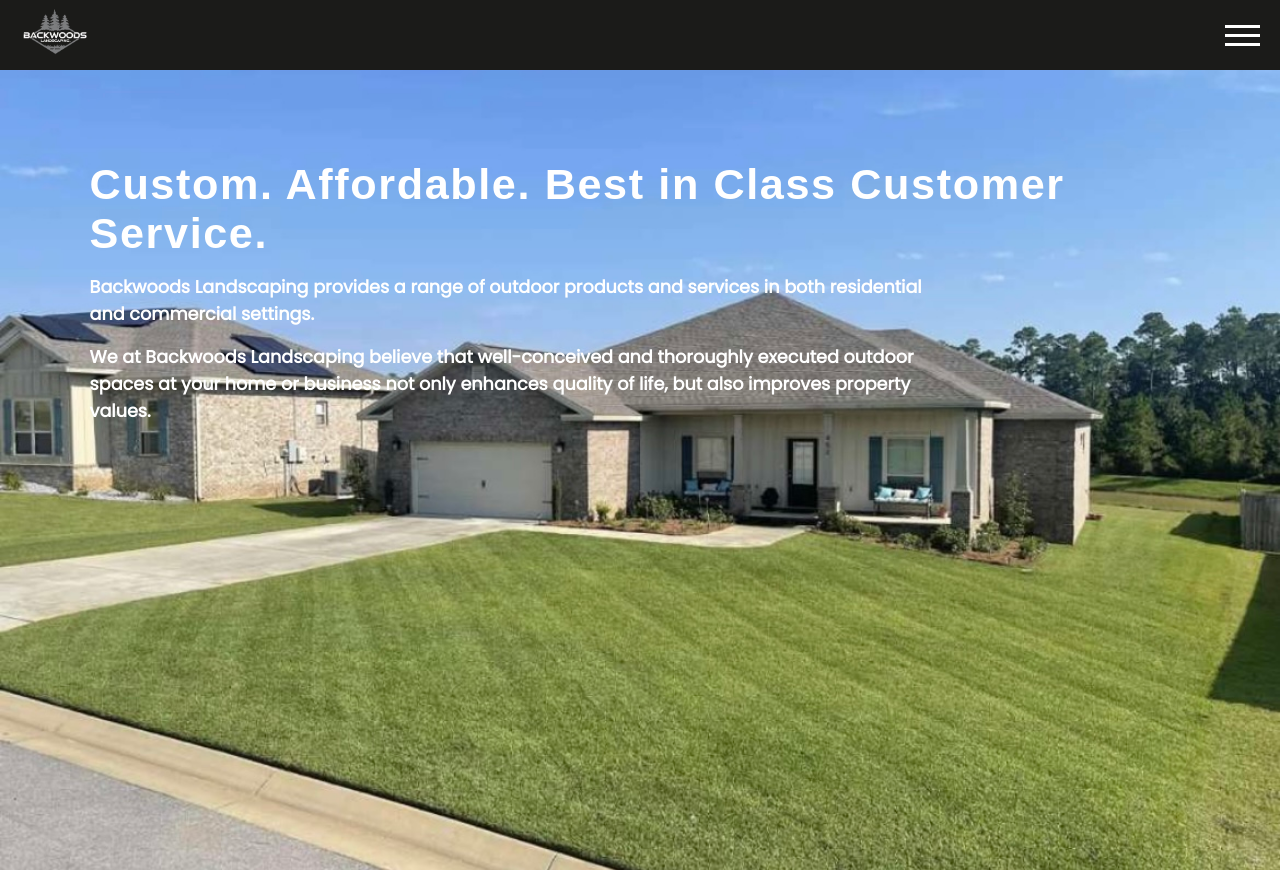
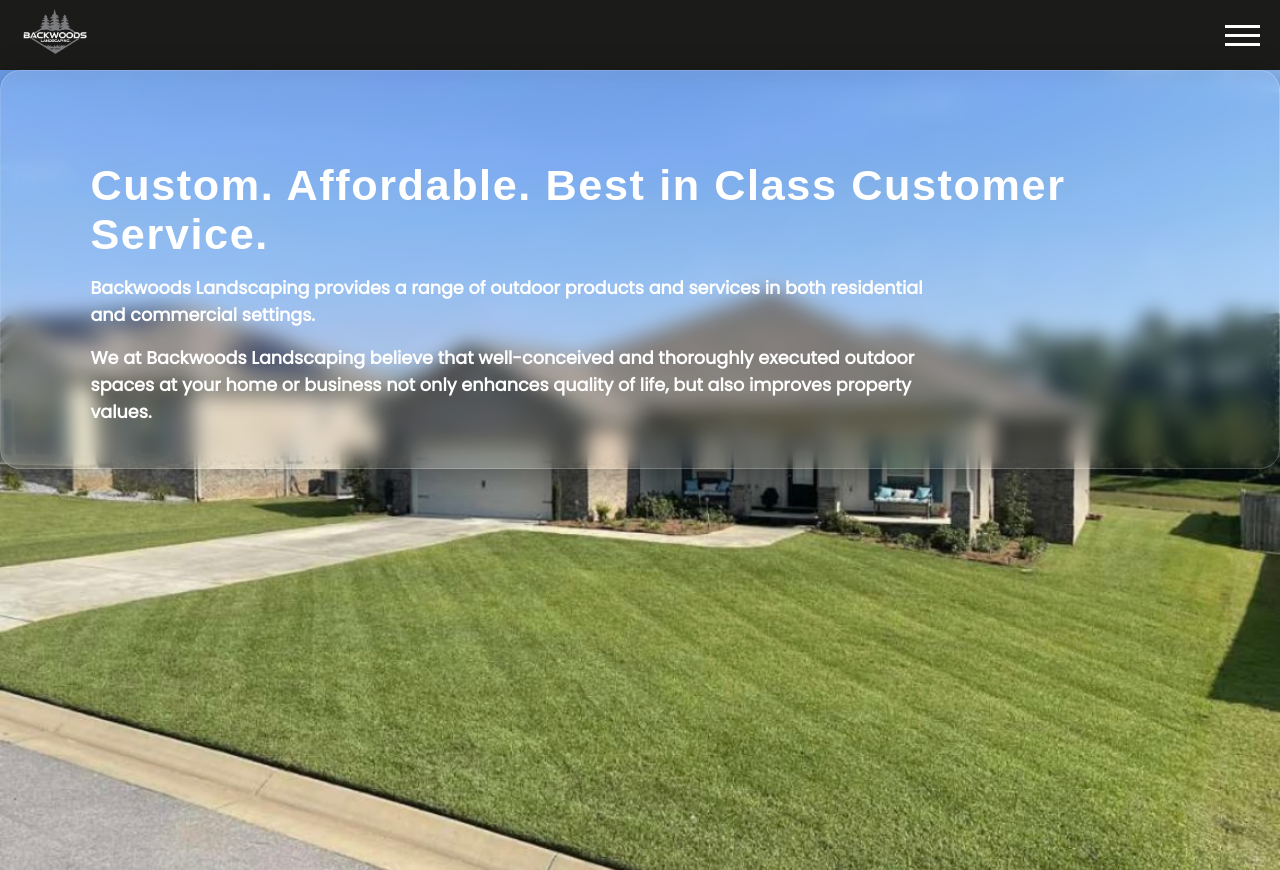
Before and after one commit to raybarkerrr/backwoods-landscaping, a plain HTML site: page index.html in a window 1280 px wide. Shown: the top 870 px of the page. Drawn offline with nearby package versions, Linux system fonts and the light colour scheme; a web font is replaced by a local one.

Commit message:
Blur effect added
Added to the background image

```diff
--- a/index.html
+++ b/index.html
@@ -41,7 +41,7 @@
         </div>
         </header>
         <section class="hero-image-container">
-            <div class="image-container">
+            <div class="image-container glass">
                 <div class="inner-container">
                     <div class="personalized-content">
                         <div class="personalized-main">
--- a/stylesheet.css
+++ b/stylesheet.css
@@ -181,6 +181,15 @@
     background-size: cover;
     background-position: center;
   }
+
+  .glass{
+    background: linear-gradient(135deg, rgba(255, 255, 255, 0.1), rgba(255, 255, 255, 0));
+    backdrop-filter: blur(10px);
+    -webkit-backdrop-filter: blur(10px);
+    border-radius: 20px;
+    border:1px solid rgba(255, 255, 255, 0.18);
+    box-shadow: 0 8px 32px 0 rgba(0, 0, 0, 0.37);
+}
 
   .inner-container h1 p{
     display: flex;
```
